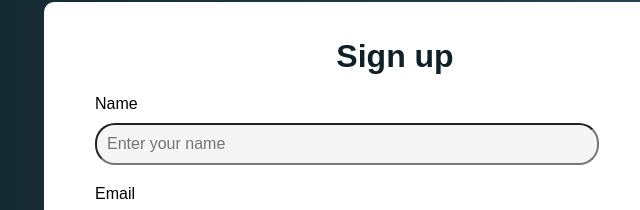
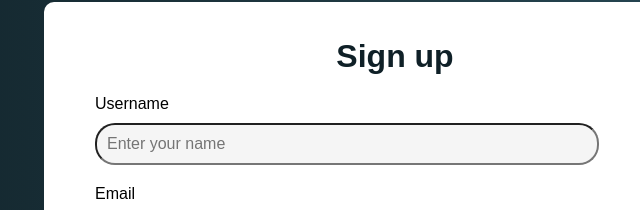
Before and after one commit to JapanPerekeme/form-validation, a plain HTML site: page index.html in a window 1280 px wide. Shown: the part 131-341 px from the top of the page, 245-885 px from the left. Drawn offline with Linux system fonts and the light colour scheme.

Commit message:
Form validation

```diff
--- a/index.html
+++ b/index.html
@@ -12,7 +12,7 @@
     <form action="/" id="form">
       <h1>Sign up</h1>
       <div class="input-control">
-        <label for="name">Name</label>
+        <label for="name">Username</label>
         <input type="text" id="name" placeholder="Enter your name">
         <div class="error"></div>
       </div>
--- a/script/index.js
+++ b/script/index.js
@@ -68,3 +68,5 @@ const validateInputs = () => {
     setSuccess(password2);
   }
 }
+
+c
```
